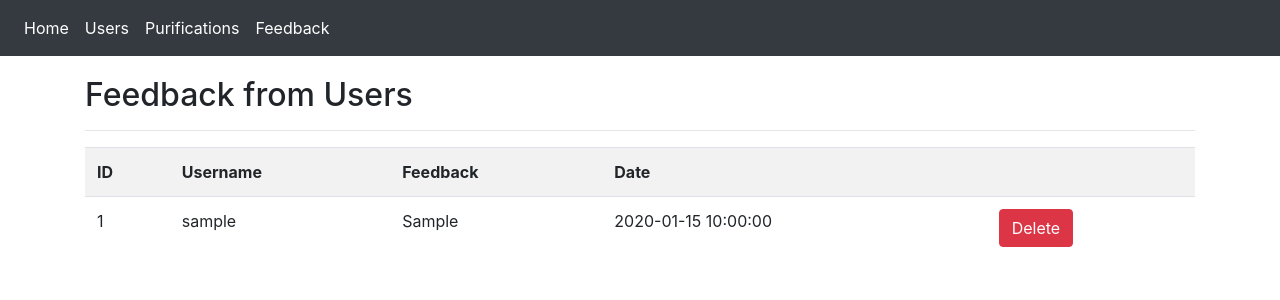
After one commit to dorjeee/backend, a Flask app: page /feedbacks in a window 1280 px wide. The commit adds this page. Shown: the top 300 px of the page. Run offline with Flask 2, Linux system fonts and the light colour scheme; tables that the repository leaves empty or names only in its code hold one stand-in row (values such as "Sample post"); some libraries are stand-ins or nearby versions.

Commit message:
Feedback updated

```diff
--- a/app.py
+++ b/app.py
@@ -122,7 +122,8 @@ def purifications():
 
     cur.close()
 
-@app.route('/purificationsList')
+#calling from app
+@app.route('/purificationsList', methods=['GET'])
 def purificationsList():
     cur = mysql.connection.cursor()
     #get articles
@@ -274,9 +275,64 @@ def login():
 
     return jsonify({'message':'Login Failed.'})
 
+#for app
+@app.route('/feedback', methods=['POST'])
+def feedback():
+    if request.method == 'POST':
+        username = request.get_json()['username']
+        feedback = request.get_json()['feedback']
 
+        #Create cursor
+
+        cur = mysql.connection.cursor()  #use this cursor to execute commands
+
+        #Execute query
+        cur.execute("INSERT INTO feedback (username, feedback) VALUES(%s, %s)", (username, feedback))
+
+        #commit to db
+
+        mysql.connection.commit()
+
+        #close connection
+
+        cur.close()
+
+        data = {'message': 'success'}
+        return jsonify(data), 201
+
+    data = {'message': 'failed'}
+    return jsonify(data), 200
+
+#for admin
+@app.route('/feedbacks', methods=['GET'])
+def feedbacks():
+    cur = mysql.connection.cursor()
+    result = cur.execute("SELECT * FROM feedback")
+
+    feedback = cur.fetchall()
+
+    if result > 0:
+        return render_template('feedback.html', feedback=feedback)
+    else:
+        msg = 'No feedback found'
+        return render_template('feedback.html', msg=msg)
+
+    cur.close()
+
+@app.route('/delete_feed/<string:id>', methods = ['POST'])
+def delete_feed(id):
+    cur = mysql.connection.cursor()
+
+    cur.execute("DELETE FROM feedback WHERE id = %s", [id])
+
+    mysql.connection.commit()
+
+    cur.close()
+
+    flash('Feed deleted.','success')
+
+    return redirect(url_for('feedbacks'))
 
 if __name__ == '__main__':
-
     app.secret_key = 'secret123'
     app.run(host='0.0.0.0')
--- /dev/null
+++ b/templates/feedback.html
@@ -0,0 +1,30 @@
+{% extends 'layout.html' %}
+
+{% block body %}
+    <h2 style="padding-top: 20px">Feedback from Users</h2>
+   	<hr>
+
+   	<table class = "table table-striped">
+   		<tr>
+   			<th>ID</th>
+            <th>Username</th>
+   			<th>Feedback</th>
+   			<th>Date</th>
+            <th></th>
+   		</tr>
+   		{% for feed in feedback %}
+   			<tr>
+   				<td>{{feed.id}}</td>
+               <td>{{feed.username}}</td>
+               <td>{{feed.feedback}}</td>
+   				<td>{{feed.posted_date}}</td>
+               <td>
+                  <form action="{{url_for('delete_feed', id = feed.id)}}" method="post">
+                     <input type="hidden" name="_method" value="DELETE">
+                     <input type="submit" value="Delete" class="btn btn-danger">
+                  </form>
+               </td>
+   			</tr>
+   		{% endfor %}
+   	</table>
+{% endblock %}
--- a/templates/includes/_navbar.html
+++ b/templates/includes/_navbar.html
@@ -9,6 +9,9 @@
             </li>
             <li class="nav-item active">
                 <a class="nav-link" href="/purifications">Purifications <span class="sr-only">(current)</span></a>
+            </li>
+            <li class="nav-item active">
+                <a class="nav-link" href="/feedbacks">Feedback<span class="sr-only">(current)</span></a>
             </li>
         </ul>
        <!--  <ul class="nav navbar-nav navbar-right">
--- a/templates/purifications.html
+++ b/templates/purifications.html
@@ -8,10 +8,8 @@
    	<table class = "table table-striped">
    		<tr>
    			<th>ID</th>
-   			<th>Title</th>
-   			<th>Date</th>
-   			<th></th>
-   			<th></th>
+   			<th>Feedback</th>
+   			<th>Posted on</th>
    		</tr>
    		{% for article in purification %}
    			<tr>
```
Lines whose indentation alone changed are shown as unchanged.
